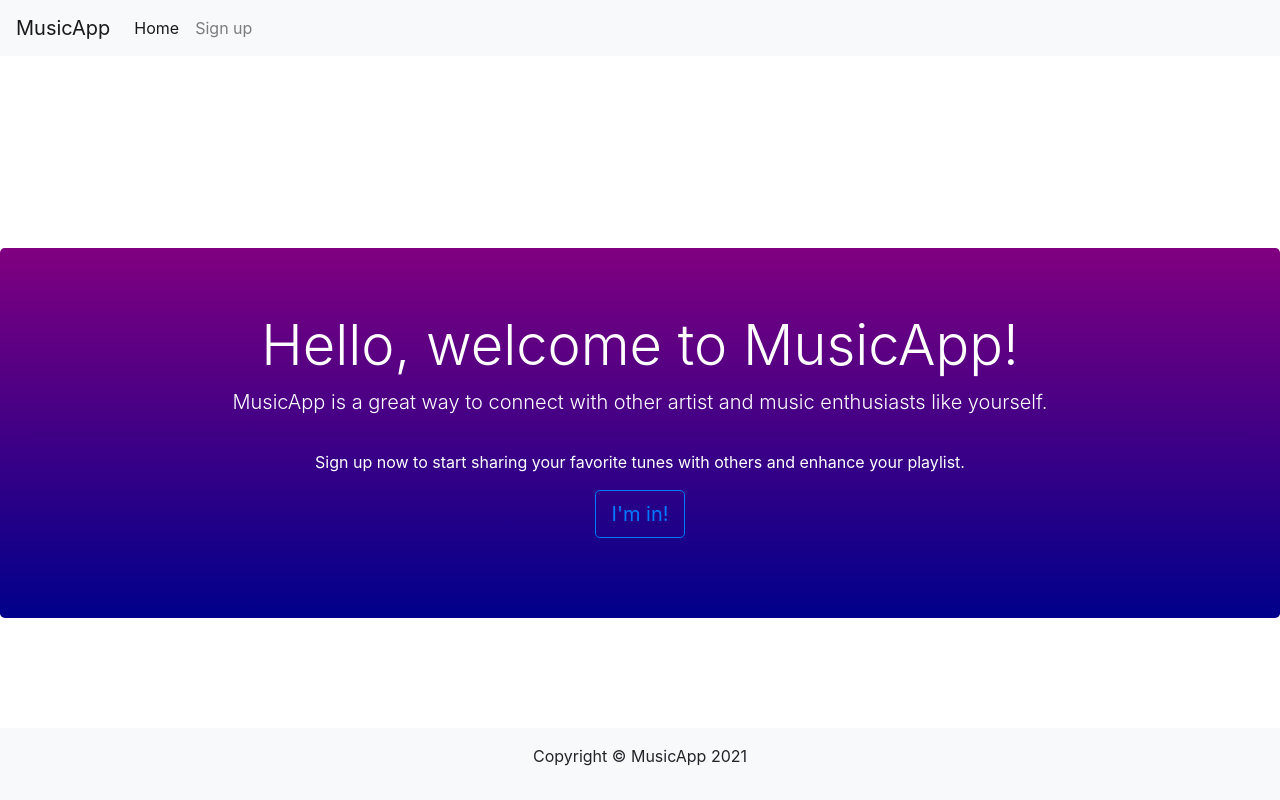
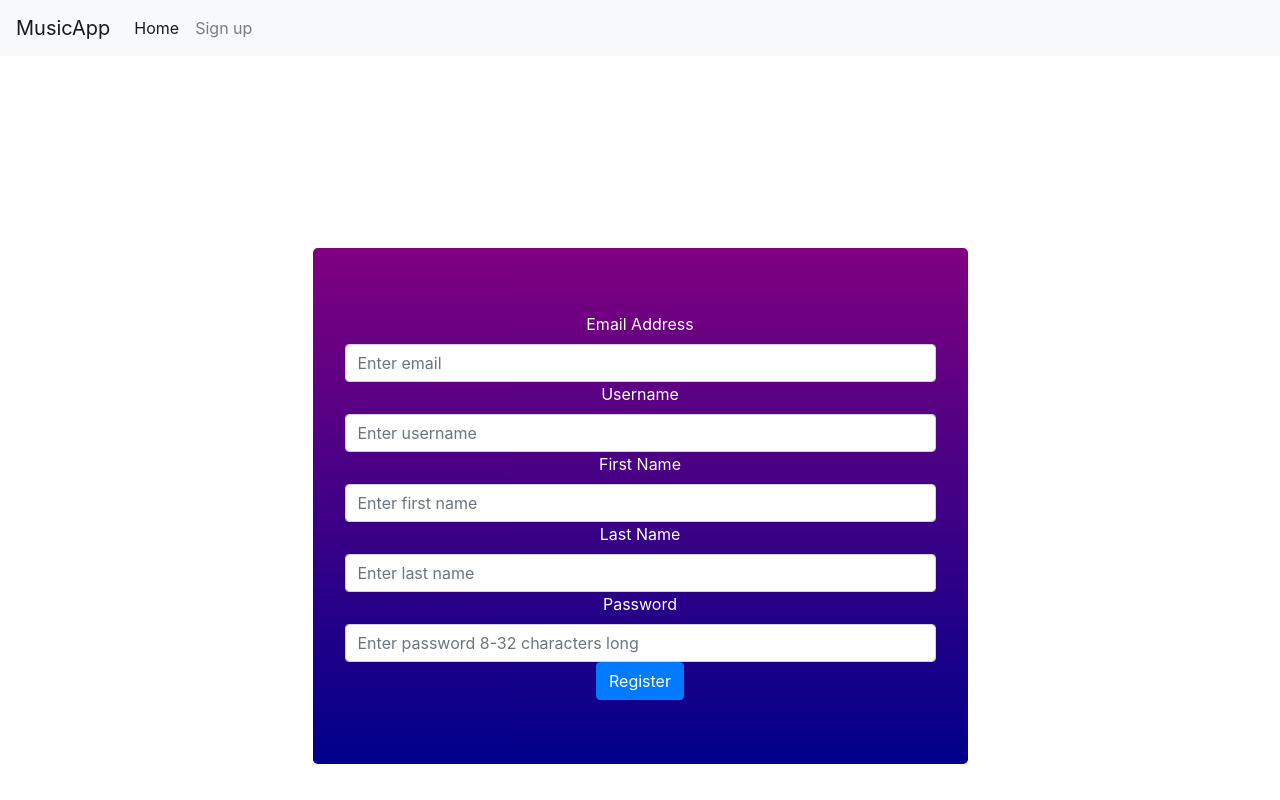
Before and after one commit to dwayne-jetski/social-media-platform, a React (Create React App) app in the folder social-media-frontend/: page / in a window 1280 px wide. Built offline with nearby package versions, Linux system fonts and the light colour scheme.

Commit message:
git the form for the CreateAccount page working. There is a field for email, username, first name, last name and password. It is hooked up to the useForm custom hook and is working appropriately and console logging the inputs in each field.

```diff
--- a/social-media-frontend/src/App.js
+++ b/social-media-frontend/src/App.js
@@ -12,7 +12,8 @@ function App() {
     <div className="App">
 
       <NavBar/>
-      <LandingPage/>
+
+      <CreateAccount/>
 
     </div>
   );
--- /dev/null
+++ b/social-media-frontend/src/components/CreateAccountPage/createAccount.css
@@ -0,0 +1,5 @@
+.jumbotron {
+    margin-top: 12em;
+    background-image: linear-gradient(purple, darkblue);
+    color: white;
+}
--- a/social-media-frontend/src/components/CreateAccountPage/createAccount.jsx
+++ b/social-media-frontend/src/components/CreateAccountPage/createAccount.jsx
@@ -1,31 +1,49 @@
 import React, { useState, useEffect } from 'react';
-import 'react-bootstrap';
 import Button from 'react-bootstrap/Button';
 import FormControl from 'react-bootstrap/FormControl'
+
 import Form from 'react-bootstrap/Form';
 import {Col, Row} from 'react-bootstrap';
+import useForm from '../useForm/useForm';
 
 
 function CreateAccount(){
 
+    const register = () =>{
+        console.log("Email: ", values.email)
+        console.log("User Name: ", values.userName)
+        console.log('First Name: ', values.firstName)
+        console.log('Last Name: ', values.lastName)
+        console.log("Password: ", values.password)
+        alert(`Thanks for registering! Check your email ${values.email} for confirmation`);
+    }
+
+    const {values, handleChange, handleSubmit } = useForm(register);
+
+
+    return(
+        <Row>
+            <Col xs={3} />
+            <Col xs={6} className="jumbotron">
+                <Form onSubmit={handleSubmit}>
+                    <Form.Label>Email Address</Form.Label>
+                    <Form.Control type="email" placeholder="Enter email" name="email" onChange={handleChange} value={values.email} required={true}/>
+                    <Form.Label>Username</Form.Label>
+                    <Form.Control type="username" placeholder="Enter username" name="userName" onChange={handleChange} value={values.userName} required={true}/>
+                    <Form.Label>First Name</Form.Label>
+                    <Form.Control type="firstName" placeholder="Enter first name" name="firstName" onChange={handleChange} value={values.firstName} required={true}/>
+                    <Form.Label>Last Name</Form.Label>
+                    <Form.Control type="lastName" placeholder="Enter last name" name="lastName" onChange={handleChange} value={values.lastName} required={true}/>
+                    <Form.Label>Password</Form.Label>
+                    <Form.Control type="password" placeholder="Enter password 8-32 characters long" name="password" onChange={handleChange} value={values.password} required={true}/>
+                    <Button type="submit">Register</Button>
+                </Form>
+            </Col>
+            <Col xs={3}/>
+        </Row>
 
 
 
-
-    return(
-        <div>
-            <Col xs={3}/>
-            <Col xs={6}>
-                <div>
-                    <h1>
-                        Hello World
-                    </h1>
-                </div>
-            </Col>
-            <Col xs={3}/>
-
-
-        </div>
     );
 }
 
```
